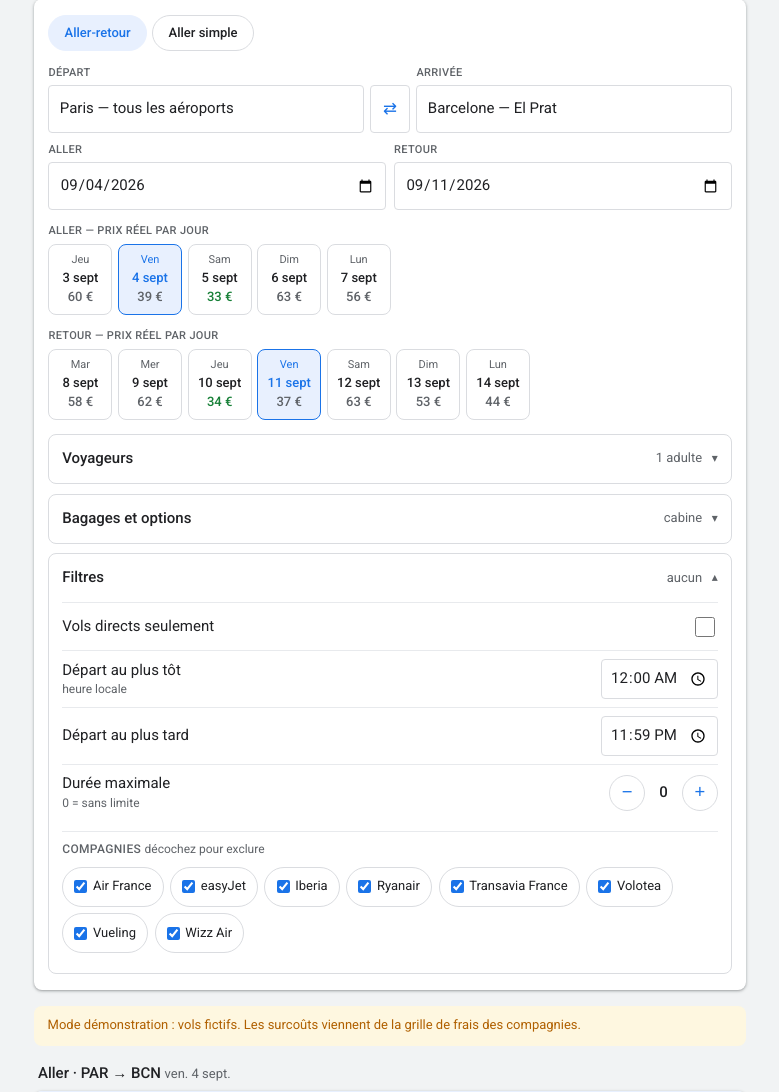
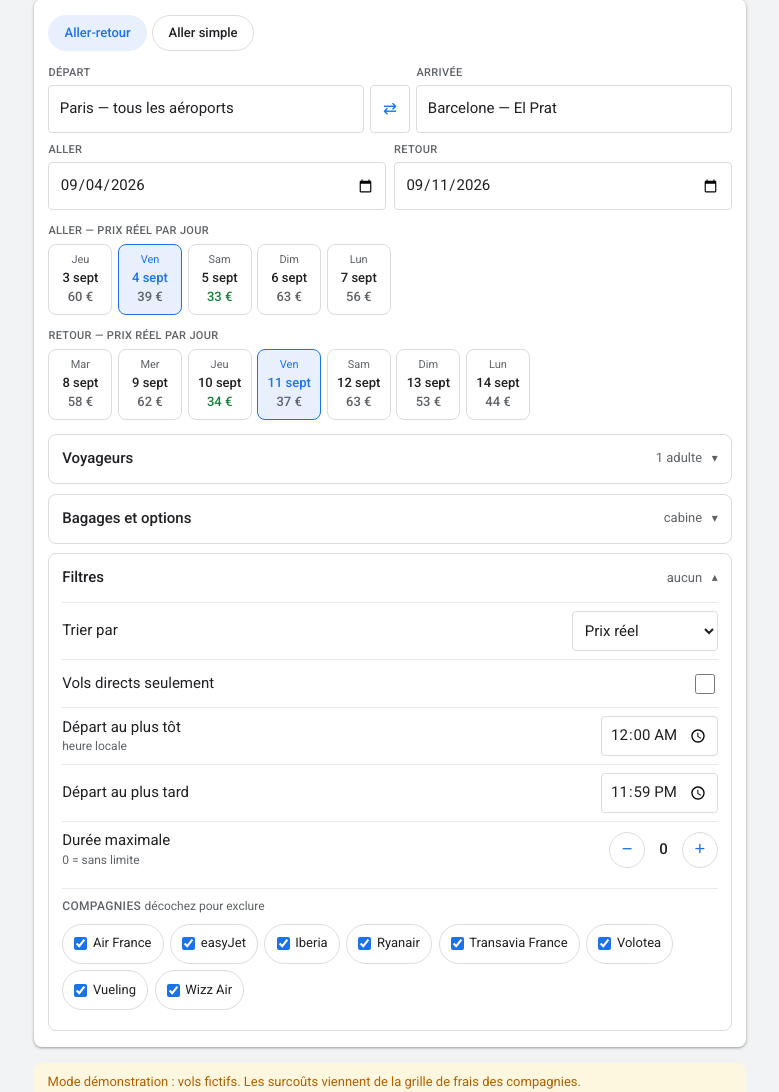
Before and after one commit to trulyradiant/voltotal, a Flask app: page / in a window 1280 px wide, after a click that opens the changed part. Shown: the part 349-1441 px from the top of the page, without its empty margins (250-1029 px from the left). Run offline with Flask 3, Linux system fonts and the light colour scheme.

Commit message:
Calendrier parallelise et tri des resultats
Le calendrier lancait une recherche par jour, en serie : chaque jour
ajoutait sa latence a celle du precedent. Invisible en demonstration,
mais mesure avec un fournisseur a une seconde par appel, sept jours
prenaient sept secondes — inutilisable des le passage aux vols reels.
Les recherches sont desormais menees en parallele, plafonnees par
CALENDRIER_PARALLELE pour ne pas declencher les limites de debit du
fournisseur. Mesure : 7,0 s ramenees a 2,0 s, ordre des dates conserve.

Tri des resultats par prix reel (defaut), heure de depart ou duree.

Defaut introduit puis corrige dans la foulee : le badge prix le plus bas
et la selection par defaut se basaient sur la position dans la liste.
Trie par horaire, ils auraient designe le mauvais vol. Ils se determinent
maintenant par le prix, quel que soit l ordre affiche.

60 tests. Tris et badge verifies sous navigateur en 390px.

Co-Authored-By: Claude Opus 5 <noreply@anthropic.com>
Claude-Session: https://claude.ai/code/session_01AtTku62f9hHPk3ak2eTFVx

```diff
--- a/voltotal/app.py
+++ b/voltotal/app.py
@@ -10,6 +10,7 @@ from __future__ import annotations
 import difflib
 import logging
 import os
+from concurrent.futures import ThreadPoolExecutor
 from datetime import date, timedelta
 
 from flask import Flask, jsonify, render_template, request
@@ -17,6 +18,10 @@ from flask import Flask, jsonify, render_template, request
 from . import fournisseurs, lieux
 from .modeles import EQUIPEMENTS, OptionsVoyage
 from .surcouts import GrilleFrais
+
+# Appels simultanés du calendrier. Au-delà, on risque les limites de débit
+# du fournisseur pour un gain qui s'amenuise.
+_CALENDRIER_PARALLELE = max(1, min(8, int(os.environ.get("CALENDRIER_PARALLELE", "4"))))
 
 
 def create_app() -> Flask:
@@ -154,27 +159,34 @@ def create_app() -> Flask:
         rayon = max(0, min(7, int(os.environ.get("CALENDRIER_JOURS", "3"))))
         aujourdhui = date.today()
 
-        jours = []
-        for ecart in range(-rayon, rayon + 1):
-            jour = centre + timedelta(days=ecart)
-            if jour < aujourdhui:  # inutile de chiffrer un vol déjà parti
-                continue
+        # Inutile de chiffrer un vol déjà parti.
+        dates = [centre + timedelta(days=e) for e in range(-rayon, rayon + 1)]
+        dates = [j for j in dates if j >= aujourdhui]
+
+        def chiffrer(jour):
             try:
                 resultat = fournisseurs.rechercher(origine, destination, jour, voyageurs)
             except Exception:
                 app.logger.exception("Calendrier : échec sur %s", jour)
-                continue
+                return None
             if not resultat.vols:
-                jours.append({"date": jour.isoformat(), "prix": None})
-                continue
+                return {"date": jour.isoformat(), "prix": None}
             # Le moins cher du jour, avec ses tarifs d'options : le navigateur
             # doit pouvoir comparer des prix réels, pas des prix d'appel.
             moins_cher = min(resultat.vols, key=lambda v: v.prix_affiche)
-            jours.append({
+            return {
                 "date": jour.isoformat(),
                 "prix": moins_cher.prix_affiche,
                 "frais": grille.tarifs(moins_cher),
-            })
+            }
+
+        # En série, chaque jour ajoutait sa latence à celle du précédent : sept
+        # jours faisaient sept fois l'attente d'une recherche. Le parallélisme
+        # est plafonné pour ne pas déclencher les limites de débit du
+        # fournisseur, et l'ordre des jours est celui des dates, pas des
+        # réponses.
+        with ThreadPoolExecutor(max_workers=_CALENDRIER_PARALLELE) as pool:
+            jours = [j for j in pool.map(chiffrer, dates) if j is not None]
         return jsonify(jours=jours, passagers_payants=voyageurs.passagers_payants)
 
     @app.get("/api/aeroports")
--- a/voltotal/templates/index.html
+++ b/voltotal/templates/index.html
@@ -157,6 +157,14 @@
       <summary><span class="volet-titre">Filtres</span>
         <span class="volet-resume" id="resume_filtres">aucun</span></summary>
       <div class="volet-corps">
+        <div class="ligne-compteur">
+          <div><span class="nom">Trier par</span></div>
+          <select id="f_tri" class="filtre-heure">
+            <option value="prix">Prix réel</option>
+            <option value="depart">Heure de départ</option>
+            <option value="duree">Durée</option>
+          </select>
+        </div>
         <label class="ligne-case">
           <span><span class="nom">Vols directs seulement</span></span>
           <input type="checkbox" id="f_direct">
@@ -323,6 +331,7 @@ var compagniesExclues = {};
 function lireFiltres() {
   var duree = valeur("f_duree");
   return {
+    tri: document.getElementById("f_tri").value,
     direct: document.getElementById("f_direct").checked,
     departMin: document.getElementById("f_depart_min").value || "00:00",
     departMax: document.getElementById("f_depart_max").value || "23:59",
@@ -340,8 +349,21 @@ function retenu(r, f) {
   return heure >= f.departMin && heure <= f.departMax;
 }
 
+/* Le tri par prix reste le tri par défaut : c'est la raison d'être de
+   l'application. Les deux autres servent quand l'horaire prime sur le coût. */
+function trier(liste, tri) {
+  var copie = liste.slice();
+  if (tri === "depart")
+    copie.sort(function (a, b) { return a.vol.depart.localeCompare(b.vol.depart); });
+  else if (tri === "duree")
+    copie.sort(function (a, b) { return a.vol.duree_minutes - b.vol.duree_minutes; });
+  return copie;  // déjà trié par prix réel en amont
+}
+
 function resumeFiltres(f) {
   var parts = [];
+  if (f.tri === "depart") parts.push("par heure");
+  else if (f.tri === "duree") parts.push("par durée");
   if (f.direct) parts.push("direct");
   if (f.departMin !== "00:00" || f.departMax !== "23:59")
     parts.push(f.departMin + "–" + f.departMax);
@@ -376,10 +398,17 @@ function majListeCompagnies(listes) {
     });
 }
 
+function indexMoinsCher(liste) {
+  var meilleur = 0;
+  for (var i = 1; i < liste.length; i++)
+    if (liste[i].prixReel < liste[meilleur].prixReel) meilleur = i;
+  return meilleur;
+}
+
 function indexChoisi(liste, sens) {
   for (var i = 0; i < liste.length; i++)
     if (liste[i].vol.numero === choixMemorise[sens]) return i;
-  return 0; // à défaut, le moins cher au prix réel
+  return indexMoinsCher(liste); // à défaut, le moins cher au prix réel
 }
 
 function carteBillet(r, sens, index, choisi, options, moinsCher) {
@@ -544,8 +573,9 @@ function rendre(criteres, donneesAller, donneesRetour) {
   var allerFiltre = filtrer(toutAller);
   var retourFiltre = toutRetour ? filtrer(toutRetour) : null;
   var trop = (toutAller.length && !allerFiltre) || (toutRetour && toutRetour.length && !retourFiltre);
-  var listeAller = allerFiltre || toutAller;
+  var listeAller = trier(allerFiltre || toutAller, f.tri);
   var listeRetour = retourFiltre || toutRetour;
+  if (listeRetour) listeRetour = trier(listeRetour, f.tri);
 
   if (!listeAller.length) {
     document.getElementById("sommaire").innerHTML =
@@ -557,6 +587,9 @@ function rendre(criteres, donneesAller, donneesRetour) {
 
   var iAller = indexChoisi(listeAller, "aller");
   var iRetour = listeRetour && listeRetour.length ? indexChoisi(listeRetour, "retour") : null;
+  var moinsCherAller = listeAller[indexMoinsCher(listeAller)].vol.numero;
+  var moinsCherRetour = listeRetour && listeRetour.length
+    ? listeRetour[indexMoinsCher(listeRetour)].vol.numero : null;
   choixMemorise.aller = listeAller[iAller].vol.numero;
   choixMemorise.retour = iRetour === null ? null : listeRetour[iRetour].vol.numero;
 
@@ -584,14 +617,16 @@ function rendre(criteres, donneesAller, donneesRetour) {
   html += '<h2 class="titre-direction">Aller · ' + criteres.origine + ' → ' + criteres.destination +
     ' <span class="sous">' + dateTexte(criteres.dateAller) + '</span></h2><div class="liste-vols">';
   for (var i = 0; i < listeAller.length; i++)
-    html += carteBillet(listeAller[i], "aller", i, i === iAller, opt, i === 0);
+    html += carteBillet(listeAller[i], "aller", i, i === iAller, opt,
+                        listeAller[i].vol.numero === moinsCherAller);
   html += '</div>';
 
   if (listeRetour && listeRetour.length) {
     html += '<h2 class="titre-direction">Retour · ' + criteres.destination + ' → ' + criteres.origine +
       ' <span class="sous">' + dateTexte(criteres.dateRetour) + '</span></h2><div class="liste-vols">';
     for (var j = 0; j < listeRetour.length; j++)
-      html += carteBillet(listeRetour[j], "retour", j, j === iRetour, opt, j === 0);
+      html += carteBillet(listeRetour[j], "retour", j, j === iRetour, opt,
+                          listeRetour[j].vol.numero === moinsCherRetour);
     html += '</div>';
   }
 
```
Also changed, not shown: README.md, 1 other file.
